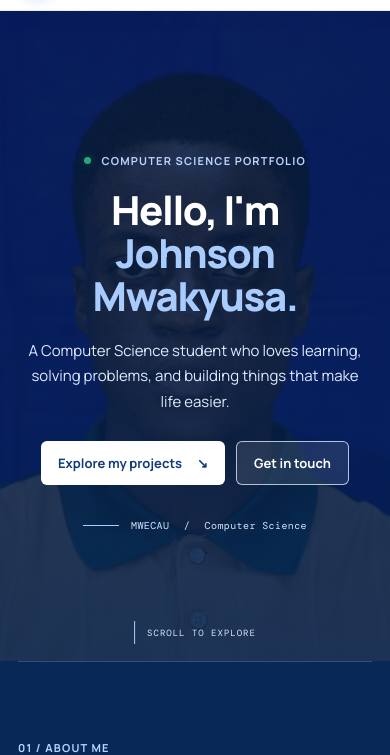
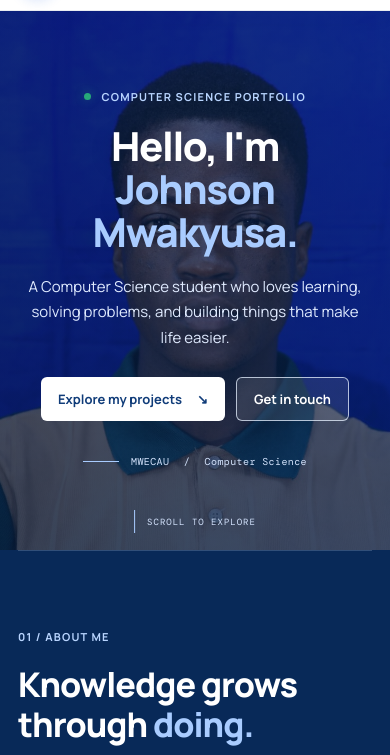
Before and after one commit to Johnson10-gif/johnson10-portfolio, a plain HTML site: page index.html in a window 390 px wide. Shown: the part 94-849 px from the top of the page. Drawn offline with nearby package versions, Linux system fonts and the light colour scheme; no server answers.

Commit message:
Match hero portrait background to mobile reference
Co-authored-by: Copilot <223556219+Copilot@users.noreply.github.com>

```diff
--- a/index.html
+++ b/index.html
@@ -121,7 +121,7 @@
           <div class="orbit orbit-one"></div>
           <div class="orbit orbit-two"></div>
           <div class="portrait-frame">
-            <img class="portrait-image" src="johnson-passport.jpeg" alt="Johnson Athanas Mwakyusa">
+            <img class="portrait-image" src="johnson-passport.jpeg" alt="Johnson Athanas Mwakyusa" width="768" height="1021" fetchpriority="high">
             <div class="portrait-caption">
               <span class="portrait-label">COMPUTER SCIENCE · MWECAU</span>
               <strong>Johnson Mwakyusa</strong>
--- a/styles.css
+++ b/styles.css
@@ -164,10 +164,14 @@ h1, h2, h3, p, figure { margin-top: 0; }
   align-items: center;
   justify-items: center;
   padding: 105px 24px 96px;
-  background:
-    linear-gradient(90deg, rgba(4, 25, 55, 0.94) 0%, rgba(5, 34, 75, 0.86) 48%, rgba(7, 44, 95, 0.54) 100%),
-    url("johnson-passport.jpeg") right -6% center / auto 100% no-repeat,
-    #082958;
+  background-image:
+    linear-gradient(90deg, rgba(4, 25, 55, 0.62), rgba(5, 34, 75, 0.6)),
+    linear-gradient(180deg, rgba(4, 25, 55, 0.1), rgba(5, 34, 75, 0.45)),
+    url("johnson-passport.jpeg");
+  background-color: #082958;
+  background-position: center, center, center 28%;
+  background-repeat: no-repeat;
+  background-size: cover;
 }
 
 .hero-copy {
@@ -535,20 +539,22 @@ h1, h2, h3, p, figure { margin-top: 0; }
   box-shadow: 0 18px 50px rgba(31, 59, 104, 0.1);
 }
 .book-cover-wrap {
-  width: min(100%, 280px);
+  width: min(100%, 340px);
   justify-self: center;
   padding: 9px;
   border: 1px solid rgba(31, 95, 224, 0.19);
   border-radius: 9px;
   background: #e8f0ff;
   box-shadow: 0 14px 34px rgba(19, 51, 107, 0.16);
-  transform: rotate(-1.5deg);
 }
 .book-cover {
+  display: block;
   width: 100%;
+  height: auto;
   aspect-ratio: 680 / 1009;
   border-radius: 4px;
-  object-fit: cover;
+  object-fit: contain;
+  object-position: center;
 }
 .book-details { padding-block: 12px; }
 .book-kicker {
@@ -673,7 +679,8 @@ h1, h2, h3, p, figure { margin-top: 0; }
   .about { gap: 42px; }
   .project-grid { grid-template-columns: repeat(2, 1fr); }
   .final-year-panel { padding: 35px; }
-  .book-feature { grid-template-columns: 220px 1fr; gap: 28px; padding: 22px; }
+  .book-feature { grid-template-columns: minmax(0, 0.8fr) minmax(0, 1.2fr); gap: 28px; padding: 22px; }
+  .book-cover-wrap { width: min(100%, 280px); }
   .book-gallery { grid-template-columns: repeat(2, minmax(0, 1fr)); }
   .contact-layout { gap: 40px; }
 }
@@ -722,15 +729,18 @@ h1, h2, h3, p, figure { margin-top: 0; }
   .nav-links .nav-contact { margin-top: 5px; padding: 12px; }
 
   .hero.container {
-    min-height: 650px;
-    padding: 95px 20px 82px;
-    background:
-      linear-gradient(180deg, rgba(4, 25, 55, 0.82), rgba(5, 34, 75, 0.9)),
-      url("johnson-passport.jpeg") 72% center / cover no-repeat,
-      #082958;
+    min-height: auto;
+    grid-template-columns: minmax(0, 1fr);
+    gap: 14px;
+    padding: 78px 20px 82px;
+    background-position: center, center, 52% 24%;
   }
+  .hero-copy { justify-self: center; text-align: center; }
   .hero h1 { font-size: clamp(40px, 10vw, 58px); letter-spacing: -1.4px; }
   .hero-description { max-width: 520px; }
+  .hero-actions,
+  .hero-meta { justify-content: center; }
+  .hero-art { display: none; }
   .scroll-hint { bottom: 17px; }
   .about { grid-template-columns: 1fr; gap: 7px; }
   .about-content { padding-top: 14px; }
@@ -746,7 +756,7 @@ h1, h2, h3, p, figure { margin-top: 0; }
   .project-image-card img { height: 245px; }
 
   .book-feature { grid-template-columns: 1fr; gap: 23px; margin-bottom: 28px; padding: 19px; }
-  .book-cover-wrap { width: min(220px, 76%); }
+  .book-cover-wrap { width: min(260px, 78vw); }
   .book-details { padding: 0; }
   .book-details h3 { font-size: 30px; }
   .book-gallery { grid-template-columns: 1fr; gap: 13px; }
```
